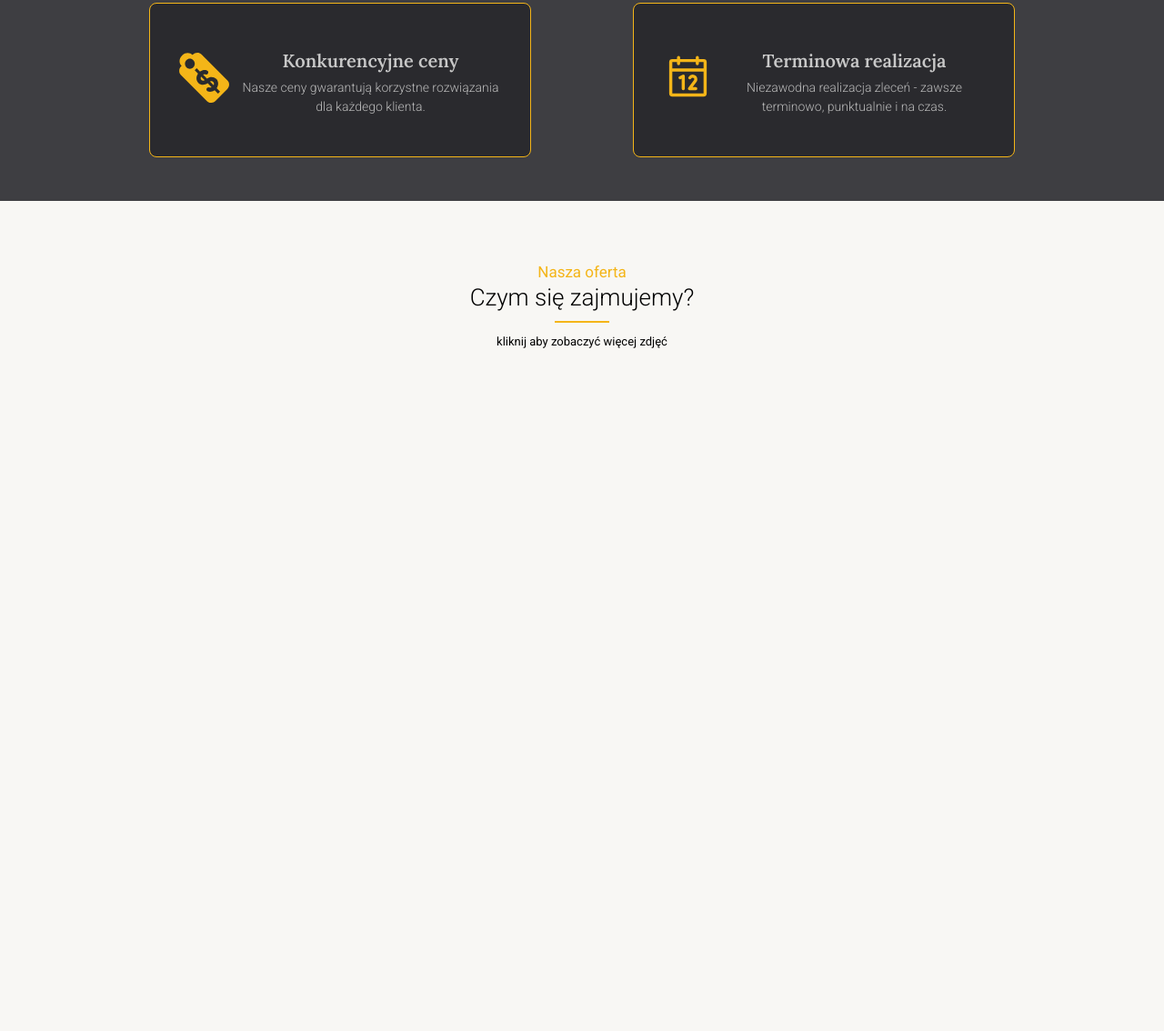
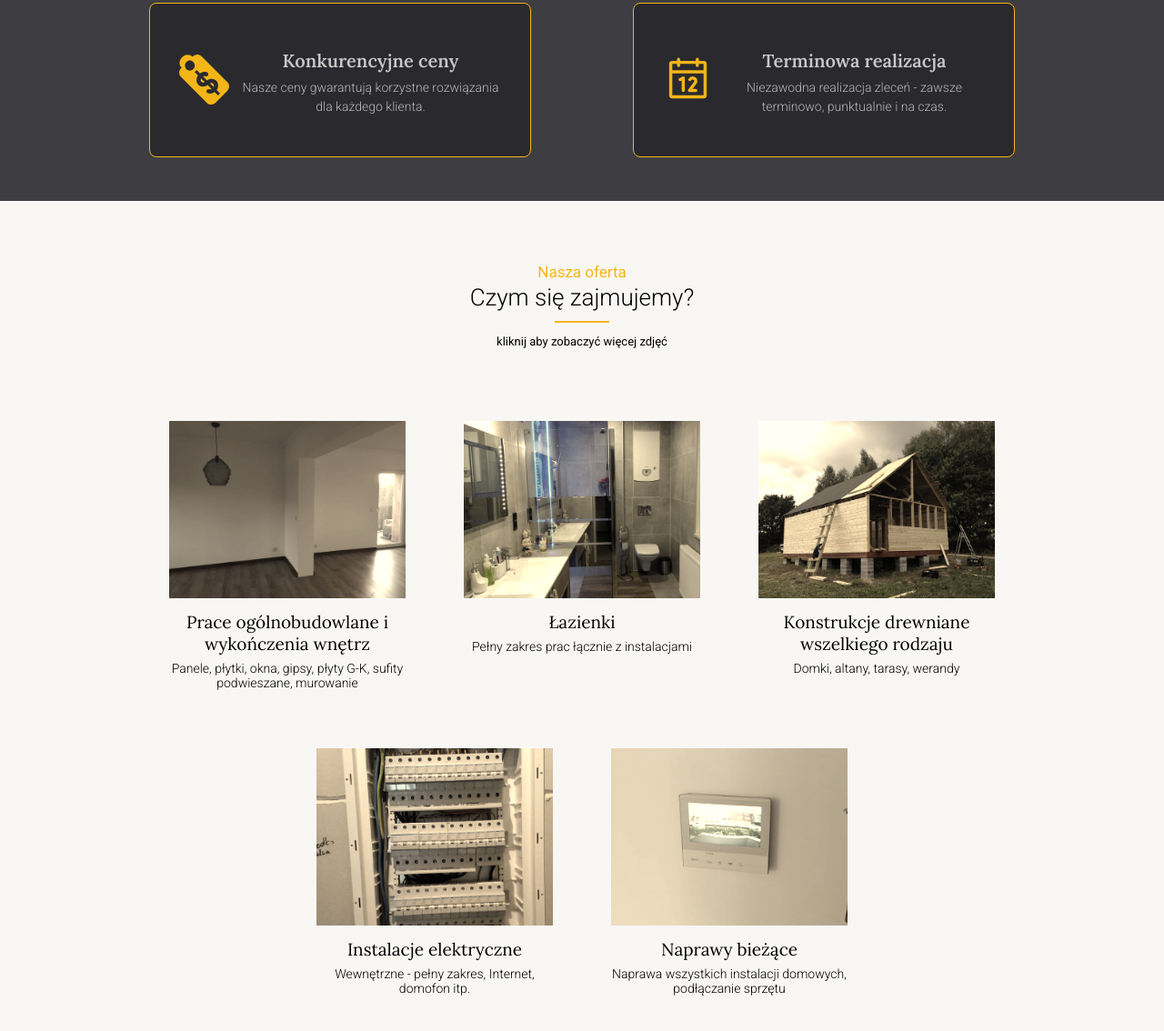
Before and after one commit to Kuba1507/Dawid_Pytlik, a website: page index.html in a window 1280 px wide. Shown: the part 1555-2689 px from the top of the page at 91% size. Before the commit the page ends 1938 px from the top, so only its background shows below. Drawn offline with Linux system fonts and the light colour scheme.

Commit message:
finished offers section

```diff
--- a/index.html
+++ b/index.html
@@ -142,7 +142,35 @@
 
                 <div class="offers__box">
                     <div class="offers__box-offer">
-
+                        <img src="dist/img/offers-1.jpg" alt="Wykończony i pomalowany pokój"
+                            class="offers__box-offer-image">
+                        <p class="offers__box-offer-title">Prace ogólnobudowlane i wykończenia wnętrz</p>
+                        <p class="offers__box-offer-description">Panele, płytki, okna, gipsy, płyty G-K, sufity
+                            podwieszane, murowanie</p>
+                    </div>
+                    <div class="offers__box-offer">
+                        <img src="dist/img/offers-2.jpg" alt="Wykończona łazienka" class="offers__box-offer-image">
+                        <p class="offers__box-offer-title">Łazienki</p>
+                        <p class="offers__box-offer-description">Pełny zakres prac łącznie z instalacjami</p>
+                    </div>
+                    <div class="offers__box-offer">
+                        <img src="dist/img/offers-3.jpg" alt="Wykończony i pomalowany pokój"
+                            class="offers__box-offer-image">
+                        <p class="offers__box-offer-title">Konstrukcje drewniane wszelkiego rodzaju</p>
+                        <p class="offers__box-offer-description">Domki, altany, tarasy, werandy</p>
+                    </div>
+                    <div class="offers__box-offer">
+                        <img src="dist/img/offers-5.jpg" alt="Wykończony i pomalowany pokój"
+                            class="offers__box-offer-image">
+                        <p class="offers__box-offer-title">Instalacje elektryczne</p>
+                        <p class="offers__box-offer-description">Wewnętrzne - pełny zakres, Internet, domofon itp.</p>
+                    </div>
+                    <div class="offers__box-offer">
+                        <img src="dist/img/offers-4.jpg" alt="Wykończony i pomalowany pokój"
+                            class="offers__box-offer-image">
+                        <p class="offers__box-offer-title">Naprawy bieżące</p>
+                        <p class="offers__box-offer-description">Naprawa wszystkich instalacji domowych, podłączanie
+                            sprzętu</p>
                     </div>
                 </div>
             </div>
--- a/src/sass/_main-style.scss
+++ b/src/sass/_main-style.scss
@@ -1,4 +1,4 @@
-@use "colors" as *;
+@use 'colors' as *;
 
 *,
 *::before,
@@ -30,8 +30,7 @@ body {
 	height: 80px;
 	width: 100%;
 	background-color: $dark;
-	box-shadow: rgba(50, 50, 93, 0.25) 0px 6px 12px -2px,
-		rgba(0, 0, 0, 0.3) 0px 3px 7px -3px;
+	box-shadow: rgba(50, 50, 93, 0.25) 0px 6px 12px -2px, rgba(0, 0, 0, 0.3) 0px 3px 7px -3px;
 	opacity: 0.98;
 	z-index: 999;
 
@@ -50,7 +49,7 @@ body {
 		display: flex;
 		align-items: center;
 		padding: 1em;
-		font-family: "Lora", sans-serif;
+		font-family: 'Lora', sans-serif;
 		font-size: 1.8rem;
 		text-transform: uppercase;
 		color: $white;
@@ -68,7 +67,7 @@ body {
 		top: 80px;
 		height: calc(100vh - 80px);
 		width: 100%;
-		font-family: "Roboto", sans-serif;
+		font-family: 'Roboto', sans-serif;
 		background-color: $dark;
 		border-top: 1px solid $yellow;
 		text-align: center;
@@ -118,7 +117,7 @@ body {
 .header {
 	position: relative;
 	height: 600px;
-	background-image: url("../img/hero-small.jpg");
+	background-image: url('../img/hero-small.jpg');
 	background-size: cover;
 	background-position: 75% 50%;
 	background-repeat: no-repeat;
@@ -139,14 +138,14 @@ body {
 		z-index: 1;
 
 		&-description {
-			font-family: "Roboto", sans-serif;
+			font-family: 'Roboto', sans-serif;
 			font-weight: 300;
 			color: #ededed;
 		}
 
 		&-heading,
 		&-cta-button {
-			font-family: "Lora", sans-serif;
+			font-family: 'Lora', sans-serif;
 		}
 
 		&-heading {
@@ -188,7 +187,7 @@ main {
 	.section-title {
 		position: relative;
 		padding-top: 2.5em;
-		font-family: "Roboto", sans-serif;
+		font-family: 'Roboto', sans-serif;
 		font-weight: 300;
 		text-align: center;
 
@@ -200,7 +199,7 @@ main {
 		}
 
 		&::after {
-			content: "O nas";
+			content: 'O nas';
 			top: 55%;
 			font-size: 1.7rem;
 			font-weight: 400;
@@ -208,7 +207,7 @@ main {
 		}
 
 		&::before {
-			content: "";
+			content: '';
 			bottom: -20%;
 			width: 15%;
 			height: 2px;
@@ -240,7 +239,7 @@ main {
 
 				p {
 					margin-top: 1.5em;
-					font-family: "Roboto", sans-serif;
+					font-family: 'Roboto', sans-serif;
 					font-weight: 300;
 					line-height: 1.35em;
 
@@ -292,7 +291,7 @@ main {
 				&-text {
 					&-title {
 						margin-top: 0.35em;
-						font-family: "Lora", sans-serif;
+						font-family: 'Lora', sans-serif;
 						font-weight: bold;
 						font-size: 2rem;
 						color: rgb(200, 200, 200);
@@ -300,7 +299,7 @@ main {
 
 					&-description {
 						margin-top: 0.5em;
-						font-family: "Roboto", sans-serif;
+						font-family: 'Roboto', sans-serif;
 						font-weight: 300;
 						font-size: 1.4rem;
 						line-height: 1.5em;
@@ -318,15 +317,58 @@ main {
 	.offers {
 		.section-title {
 			&::after {
-				content: "Nasza oferta";
+				content: 'Nasza oferta';
 			}
 		}
 
 		&__info {
-			font-family: "Roboto", sans-serif;
+			font-family: 'Roboto', sans-serif;
 			font-size: 1.3rem;
 			text-align: center;
 			margin-top: 2em;
 		}
+
+		&__box {
+			display: flex;
+			flex-direction: column;
+			margin-top: 1em;
+			padding: 2em;
+
+			&-offer {
+				display: flex;
+				flex-direction: column;
+				align-items: center;
+				margin: 1.5em 0;
+				cursor: pointer;
+
+				&-image {
+					width: 80%;
+					filter: sepia(60%);
+					transition: filter 0.3s;
+				}
+
+				&-title,
+				&-description {
+					text-align: center;
+				}
+
+				&-title {
+					margin-top: 0.75em;
+					font-family: 'Lora', sans-serif;
+					font-size: 1.9rem;
+				}
+
+				&-description {
+					margin-top: 0.5em;
+					font-family: 'Roboto', sans-serif;
+					font-weight: 300;
+					font-size: 1.4rem;
+				}
+			}
+
+			.offers__box-offer:hover .offers__box-offer-image {
+				filter: sepia(0);
+			}
+		}
 	}
 }
--- a/src/sass/_media.scss
+++ b/src/sass/_media.scss
@@ -95,7 +95,27 @@
 					width: 45%;
 
 					&-icon {
+						display: flex;
+						align-items: center;
+						justify-content: center;
 						margin: 0 0.75em 0 0;
+					}
+				}
+			}
+		}
+
+		.offers {
+			&__box {
+				flex-direction: row;
+				justify-content: center;
+				flex-wrap: wrap;
+
+				&-offer {
+					margin: 2em;
+					max-width: 260px;
+
+					&-image {
+						width: 100%;
 					}
 				}
 			}
@@ -106,7 +126,7 @@
 @media (min-width: 992px) {
 	.header {
 		height: 650px;
-		background-image: url("../img/hero-large.jpg");
+		background-image: url('../img/hero-large.jpg');
 		background-position: 75% 70%;
 
 		&__box {
```
Also changed, not shown: dist/css/style.min.css, dist/img/20230224_162237.jpg (deleted), dist/img/20230722_102752.jpg (deleted), dist/img/IMG_0749.JPG (deleted), dist/img/offers-3.JPG (added), dist/img/offers-4.jpg (added), dist/img/offers-5.jpg (added), src/img/offers-3.JPG (added), src/img/offers-4.jpg (added), src/img/offers-5.jpg (added), 3 other files.
